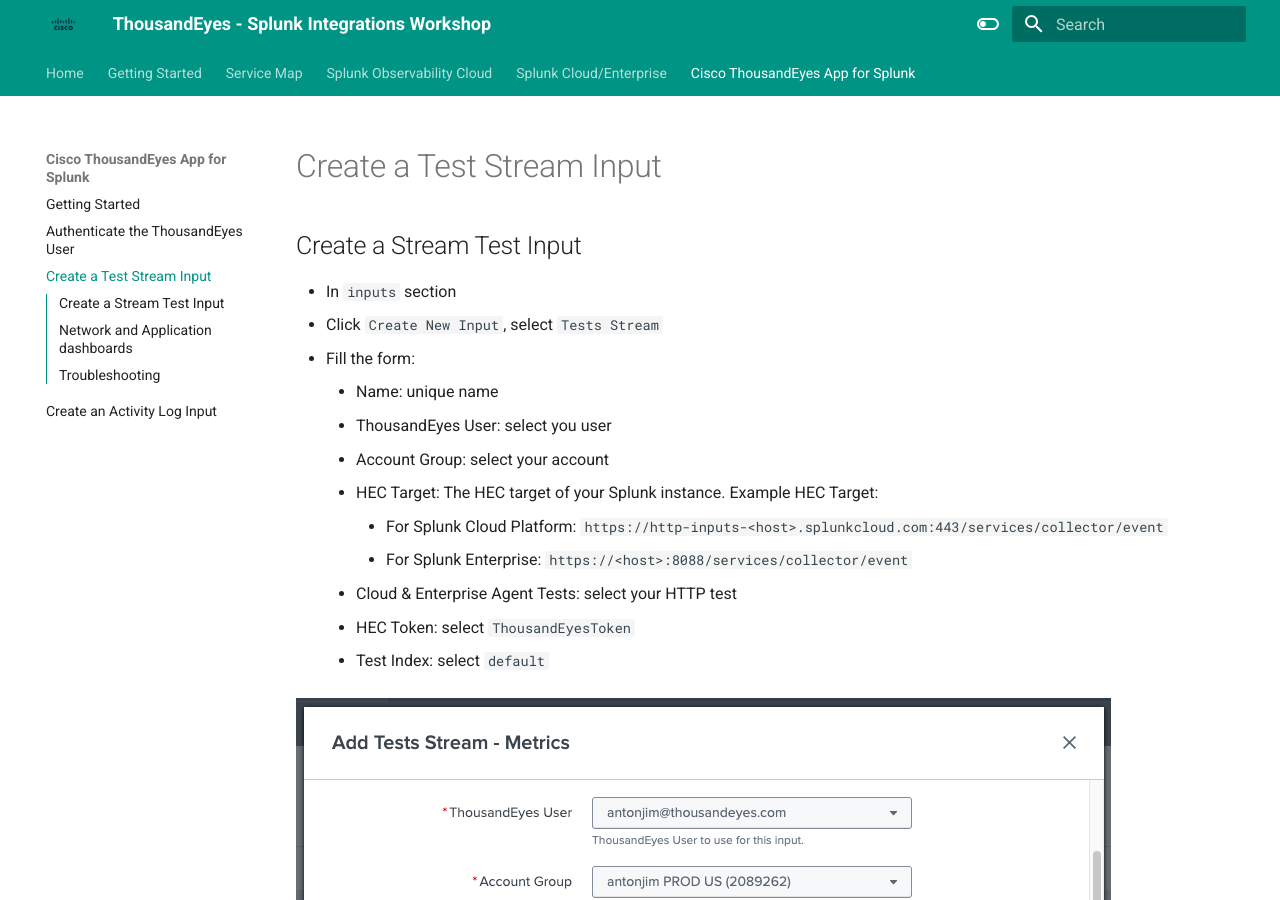
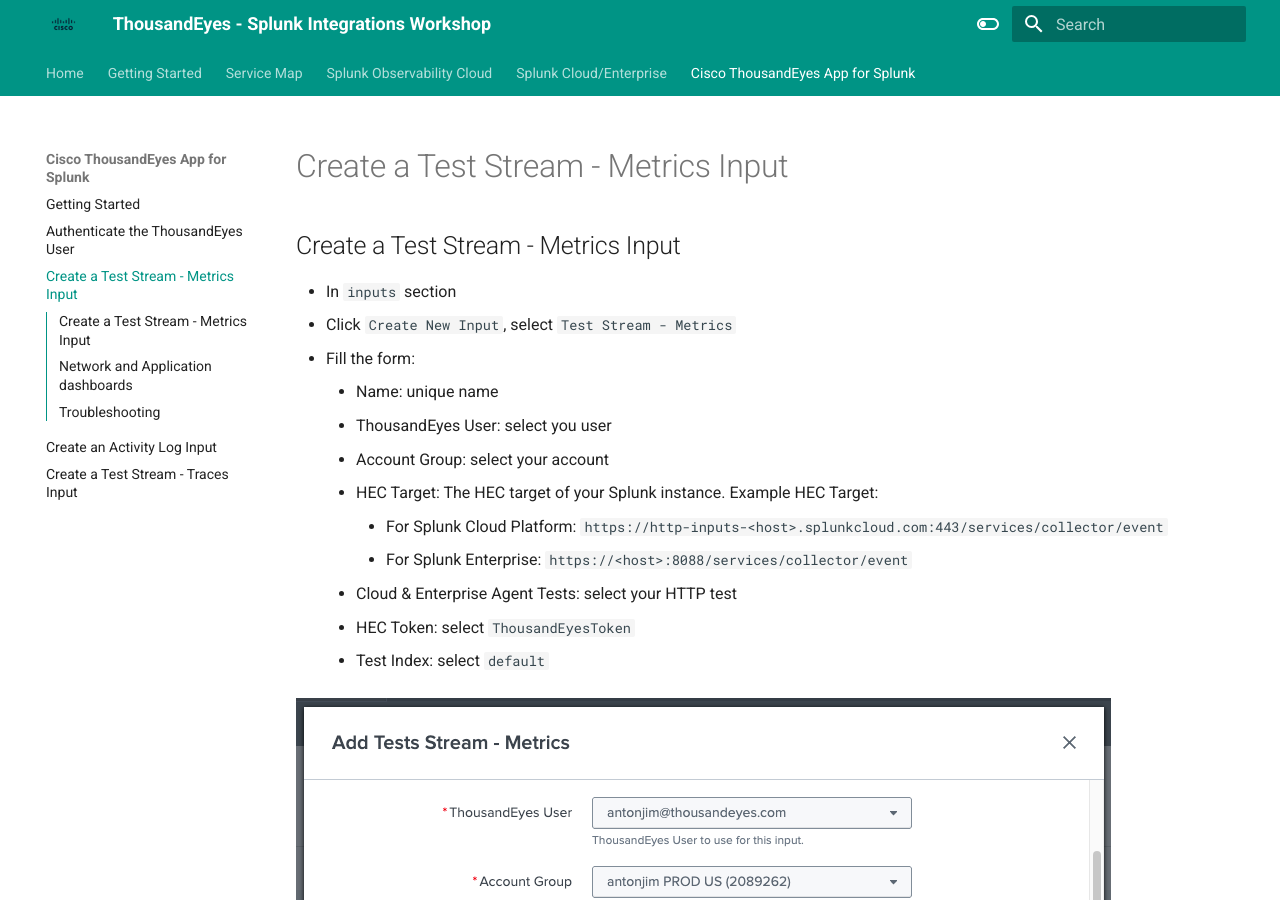
Before and after one commit to antonjim-te/thousandeyes-splunk-integrations-workshop, an MkDocs documentation site: the page built from docs/thousandeyes_splunk_app/test_metrics_stream_input.md, in a window 1280 px wide and 900 px high. Built offline with MkDocs 1.6.1 and Material for MkDocs 9.7.7, drawn with Linux system fonts in a browser that asks for light colours.

```diff
--- a/docs/thousandeyes_splunk_app/test_stream_input.md
+++ b/docs/thousandeyes_splunk_app/test_metrics_stream_input.md
@@ -1,7 +1,7 @@
-## Create a Stream Test Input
+## Create a Test Stream - Metrics Input
 
 - In `inputs` section
-- Click `Create New Input`, select `Tests Stream`
+- Click `Create New Input`, select `Test Stream - Metrics`
 - Fill the form:
     - Name: unique name
     - ThousandEyes User: select you user
--- a/mkdocs.yml
+++ b/mkdocs.yml
@@ -44,8 +44,9 @@
   - Cisco ThousandEyes App for Splunk:
     - Getting Started: thousandeyes_splunk_app/getting_started.md
     - Authenticate the ThousandEyes User: thousandeyes_splunk_app/authenticate_thousandeyes_user.md
-    - Create a Test Stream Input: thousandeyes_splunk_app/test_stream_input.md
+    - Create a Test Stream - Metrics Input: thousandeyes_splunk_app/test_metrics_stream_input.md
     - Create an Activity Log Input: thousandeyes_splunk_app/activity_logs_input.md
+    - Create a Test Stream - Traces Input: thousandeyes_splunk_app/test_traces_stream_input.md
 
 theme:
   name: material
```
Also changed, not shown: README.md (+0 -3 lines), docs/README.md (+1 -1 lines), docs/thousandeyes_splunk_app/test_traces_stream_input.md (added, +42 -0 lines), docs/img/thousandeyes_splunk_app/dashboard_traces_detail.png (added), docs/img/thousandeyes_splunk_app/dashboard_traces_main.png (added), docs/img/thousandeyes_splunk_app/inputTestsTracesStream.png (added).
